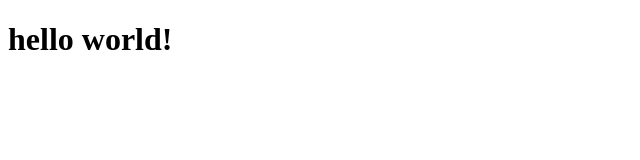
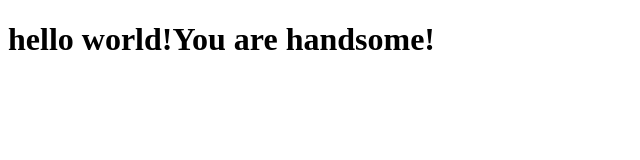
Before and after one commit to dutchmanxj/coursera-homework, a plain HTML site: page site/index.html in a window 1280 px wide. Shown: the whole page, without its empty margins (0-640 px from the left). Drawn offline with Linux system fonts and the light colour scheme.

Commit message:
some little changes

```diff
--- a/site/index.html
+++ b/site/index.html
@@ -6,6 +6,6 @@
 	</title>
 </head>
 <body>
-<h1>hello world!</h1>
+<h1>hello world!You are handsome!</h1>
 </body>
 </html>
```
